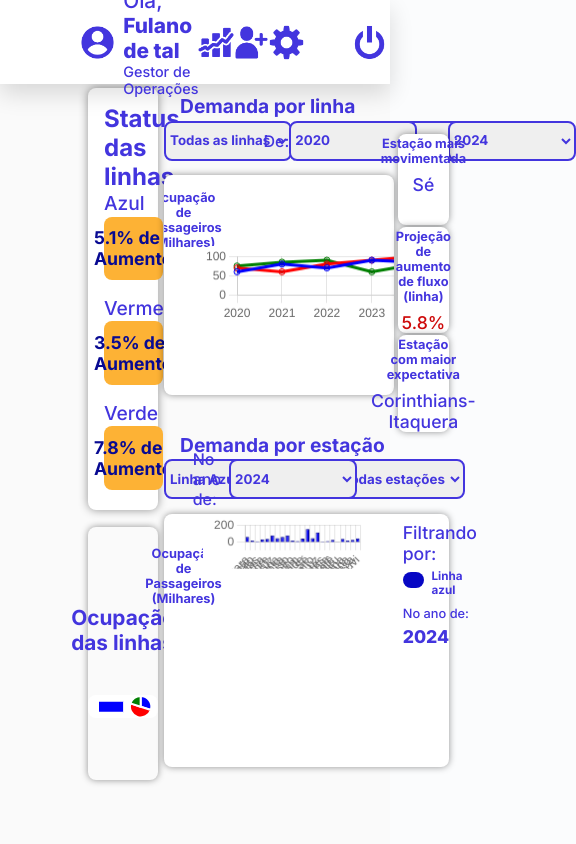
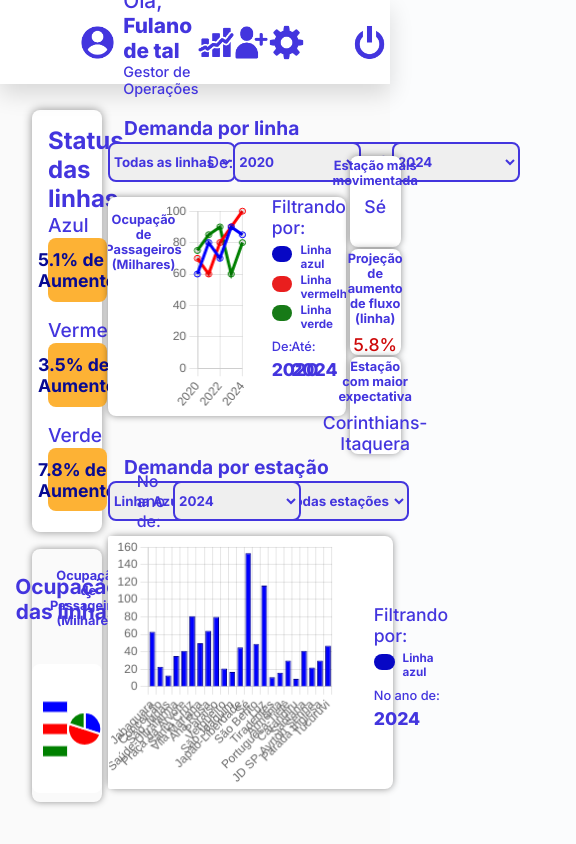
Before and after one commit to FaelPavani/FluxoCerto, a website: page public/dashboard.html in a window 390 px wide. Shown: the whole page, 576 px wide, since content can reach past the window. Drawn offline with nearby package versions, Linux system fonts and the light colour scheme.

Commit message:
Consertando a responsividade dos gráficos

```diff
--- a/public/css/style.css
+++ b/public/css/style.css
@@ -3565,8 +3565,8 @@ footer {
     background-color: rgb(250, 250, 250);
     color: #4335DE;
     display: flex;
-    padding-top: 5.5rem;
-    padding-left: 5.5rem;
+    padding-top: 13vh;
+    padding-left: 2rem;
 }
 
 .section_status_dashboard {
@@ -3625,11 +3625,19 @@ footer {
     padding-top: 1rem;
     font-size: 1.3rem;
     justify-content: center;
+
 }
 .box_pizza_dash h4{
     font-weight: 700;
-}
-
+    display: flex;
+    justify-content: center;
+    align-items: center;
+    text-align: center;
+}
+.caixa_grafico_pizza{
+    width: 18vw;
+    height: 20vh;
+}
 .section_dashboard {
     width: 73vw;
     height: 74vh;
@@ -3688,19 +3696,24 @@ footer {
 }
 
 .box_demanda_linhas {
-    width: 59vw;
+    width: 61vw;
     border-radius: 0.5rem;
     height: 26vh;
     background-color: white;
     /* border: 2px solid #4335DE; */
     box-shadow: 0px 0px 7px rgba(0, 0, 0, 0.418);
-
-    display: flex;
-    justify-content: space-between;
+    display: flex;
+    justify-content: center;
     align-items: center;
     overflow: hidden;
 }
-
+.caixa_graficos_linha{
+    width: 80vw;
+    height: 25vh;
+    display: flex;
+    justify-content: center;
+    align-items: center;
+}
 .linha_kpi {
     display: grid;
     grid-template-columns: auto 1fr;
@@ -3734,6 +3747,7 @@ footer {
     font-weight: 700;
     display: flex;
     padding-top: 2rem;
+    margin-left: 1rem;
     justify-content: center;
     font-size: 0.8rem;
     text-align: center;
@@ -3765,8 +3779,7 @@ footer {
 
 .grafico_linha {
     width: 10vw;
-    height: 30vh;
-    background-color: white;
+    height: 20vh;
     border-radius: 0.5rem;
 }
 
@@ -3821,9 +3834,19 @@ footer {
     border-radius: 0.5rem;
     background-color: white;
     display: flex;
-
-}
-
+    justify-content: center;
+    align-items: center;
+
+}
+
+.caixa_graficos_barras{
+    width: 60vw;
+    height: 30vh;
+}
+.caixa_barra_estacaoAno{
+    width: 60vw;
+    height: 30vh;
+}
 .grafico_pizza {
     background-color: white;
     border-radius: 0.5rem;
--- a/public/dashboard.html
+++ b/public/dashboard.html
@@ -54,7 +54,9 @@
 
             <div class="box_pizza_dash">
                 <h4>Ocupação das linhas</h4>
+                <div class="caixa_grafico_pizza">
                 <canvas class="grafico_pizza" id="pizzaChart"></canvas>
+            </div>
             </div>
 
         </section>
@@ -136,9 +138,10 @@
                         <div class="box_titulo_grafico">
                             Ocupação de Passageiros (Milhares)
                         </div>
-                        <canvas class="grafico_linha" id="chartLinhaPorAnos" width="400" height="200"></canvas>
-                        <canvas class="grafico_linha" id="chartLinhaAnoEspecifico" width="400" height="200"></canvas>
-
+                        <div class="caixa_graficos_linha">
+                        <canvas class="grafico_linha" id="chartLinhaPorAnos"></canvas>
+                        <canvas class="grafico_linha" id="chartLinhaAnoEspecifico"></canvas>
+                    </div>
                         <div class="kpis_demanda_linhas">
 
                             <div>
@@ -336,13 +339,14 @@
                         Ocupação de Passageiros (Milhares)
                     </div>
 
-                    <div id="barras_estacoes_linhas" style="width: 43vw;">
+                    <div class="caixa_graficos_barras" id="barras_estacoes_linhas">
                         <canvas class="graficoBarra" id="chartBarrasLinhaAzul"></canvas>
                         <canvas class="graficoBarra" style="display: none;" id="chartBarrasLinhaVermelha"></canvas>
                         <canvas class="graficoBarra" style="display: none;" id="chartBarrasLinhaVerde"></canvas>
                     </div>
+                    <div style="display: none;" id="caixa_barras_estacaoEspecifica" class="caixa_barra_estacaoAno">
                     <canvas class="graficoBarra" style="display: none;" id="dataBarrasEstacaoAno"></canvas>
-
+                </div>
                     <div style="margin-left: 2rem; margin-top: 0.5rem;">
                         <h4 class="title_filtros">Filtrando por:</h4>
                         <div id="kpi_linha_azul_estacao" class="linha_kpi">
@@ -588,7 +592,7 @@
             type: 'line',
             data,
             options: {
-                aspectRatio: 3,
+                maintainAspectRatio: false,
                 responsive: true,
                 plugins: {
                     legend: {
@@ -662,7 +666,8 @@
             type: 'line',
             data,
             options: {
-                aspectRatio: 3,
+                                maintainAspectRatio: false,
+
                 responsive: true,
                 plugins: { legend: { display: false } },
                 scales: {
@@ -749,7 +754,8 @@
             type: 'line',
             data: JSON.parse(JSON.stringify(data)), // Garante que não modificamos o original
             options: {
-                aspectRatio: 3,
+                                maintainAspectRatio: false,
+
                 responsive: true,
                 plugins: { legend: { display: false } },
                 scales: {
@@ -870,7 +876,9 @@
             divEstacaoEspecifica.style.display = 'none';
 
             barras_estacoes_linhas.style.display = 'flex'
+
             document.getElementById('dataBarrasEstacaoAno').style.display = 'none';
+            caixa_barras_estacaoEspecifica.style.display = 'none'
 
             kpi_por_estacao_especifica.style.display = 'none'
         } else if (valorSelecionadofiltarPorEstacoes == 'estacao_especifica') {
@@ -878,6 +886,8 @@
             divEstacaoEspecifica.style.display = 'flex';
 
             dataBarrasEstacaoAno.style.display = 'flex';
+            caixa_barras_estacaoEspecifica.style.display = 'flex';
+
             barras_estacoes_linhas.style.display = 'none'
 
             kpi_por_estacao_especifica.style.display = 'flex'
@@ -972,7 +982,8 @@
         type: 'pie',
         data: data,
         options: {
-            aspectRatio: 3,
+                            maintainAspectRatio: false,
+
             responsive: true, // Faz o gráfico ser responsivo
             plugins: {
                 tooltip: {
@@ -1028,7 +1039,8 @@
         type: 'bar',
         data: dataBarrasAzul,
         options: {
-            aspectRatio: 3,
+                            maintainAspectRatio: false,
+
             responsive: true,
             plugins: {
                 legend: { display: false },
@@ -1071,7 +1083,8 @@
         type: 'bar',
         data: dataBarrasVermelha,
         options: {
-            aspectRatio: 3,
+                            maintainAspectRatio: false,
+
             responsive: true,
             plugins: {
                 legend: { display: false },
@@ -1111,7 +1124,8 @@
         type: 'bar',
         data: dataBarrasVerde,
         options: {
-            aspectRatio: 3,
+                            maintainAspectRatio: false,
+
             responsive: true,
             plugins: {
                 legend: { display: false },
@@ -1145,7 +1159,8 @@
             type: 'bar',
             data: dataBarrasEstacaoAno,
             options: {
-                aspectRatio: 3,
+                                maintainAspectRatio: false,
+
                 responsive: true,
                 plugins: {
                     legend: { display: false },
```
